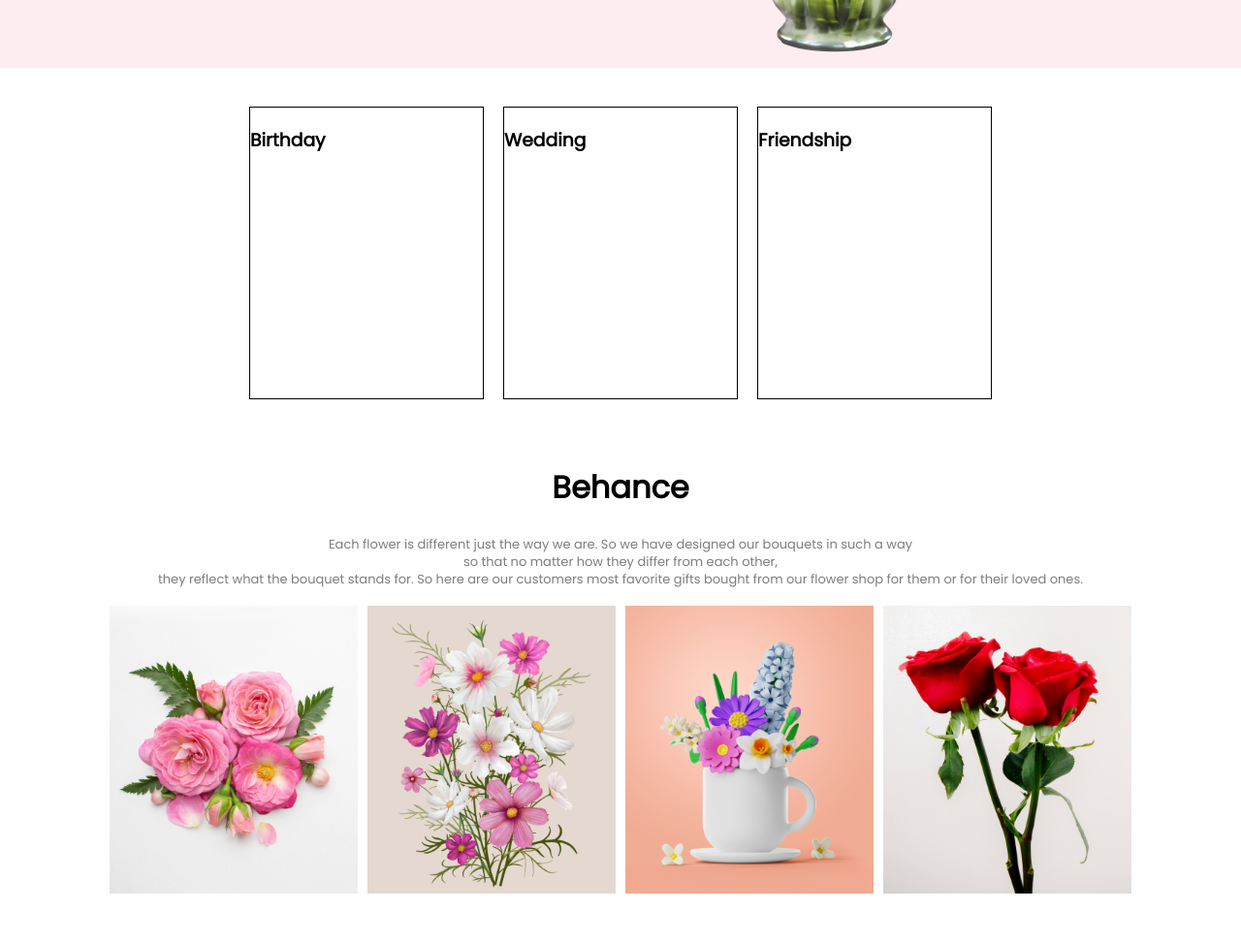
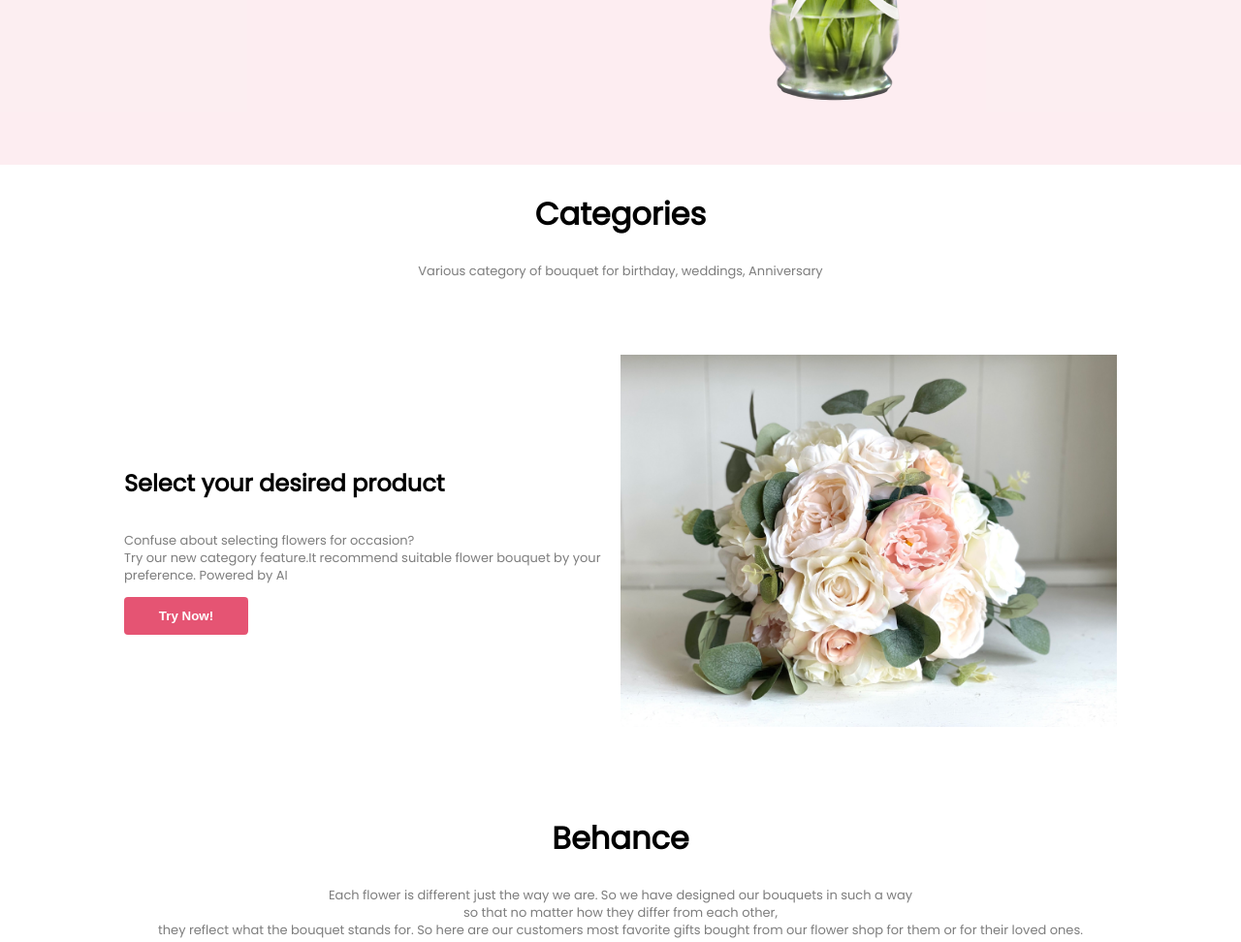
Before and after one commit to mehedi-hasan22/Restert-7-Assignment-1-Flower-Shop, a plain HTML site: page index.html in a window 1280 px wide. Shown: the part 1917-2889 px from the top of the page at 97% size. Drawn offline with Linux system fonts and the light colour scheme.

Commit message:
finished

```diff
--- a/index.html
+++ b/index.html
@@ -83,19 +83,24 @@
     </Section>
 
     <!-- Category Section -->
-    <section id="flower-category">
+    <Section>
+        <div id="category-text">
+            <h1>Categories</h1>
+            <p>Various category of bouquet for birthday, weddings, Anniversary</p>
+        </div>
         <div id="categories">
-            <div id="category-1" class="category">
-                <h3>Birthday</h3>
+            <div class="category-div">
+                <h2>Select your desired product</h2>
+                <p>Confuse about selecting flowers for occasion? <br>
+                    Try our new category feature.It recommend suitable flower bouquet by your preference. Powered
+                    by AI</p>
+                <button id="try-button" class="button">Try Now!</button>
             </div>
-            <div id="category-2" class="category">
-                <h3>Wedding</h3>
-            </div>
-            <div id="category-3" class="category">
-                <h3>Friendship</h3>
+            <div class="category-div">
+                <img id="category-img" src="./Resources/wedding.jpg" alt="">
             </div>
         </div>
-    </section>
+    </Section>
 
     <!-- Social Section -->
     <Section id="social">
@@ -148,8 +153,7 @@
     <!-- Footer -->
     <Footer>
         <h2>Florista: <span>The Flower Shop</span> </h2>
-        <p>It is a long established fact that a reader will be <br> distracted by the readable
-            content of a page when looking at its layout.</p>
+        <p>House No:42, Sector:7, road:12, Uttara, Dhaka-1213. Bangladesh</p>
         <h6>@2020-2023, FlowerShop.com. All rights reserved. </h6>
     </Footer>
 </body>
--- a/styles/style.css
+++ b/styles/style.css
@@ -107,31 +107,35 @@
     align-items: center;
     justify-content: center;
     background-color: rgb(229, 84, 115, 10%);
+    padding: 50px;
 }
 
-/* category styles */
+/* Category styles */
+#category-text {
+    text-align: center;
+}
 
-#flower-category {
+#categories {
     display: flex;
     justify-content: center;
 }
 
-#categories {
+.category-div {
+    width: 40vw;
+    height: 40vw;
     display: flex;
-    margin: 30px;
+    flex-direction: column;
+    justify-content: center;
 }
 
-.category {
-    border: 1px solid black;
-    height: 300px;
-    width: 240px;
-    margin: 10px;
+#category-img {
+    width: 100%;
+    height: auto;
 }
 
-#category-1 {
-    background-image: url('../Resources/birthday.jpeg');
+#try-button {
+    width: 10vw;
 }
-
 
 /* Social Styles */
 #social {
```
